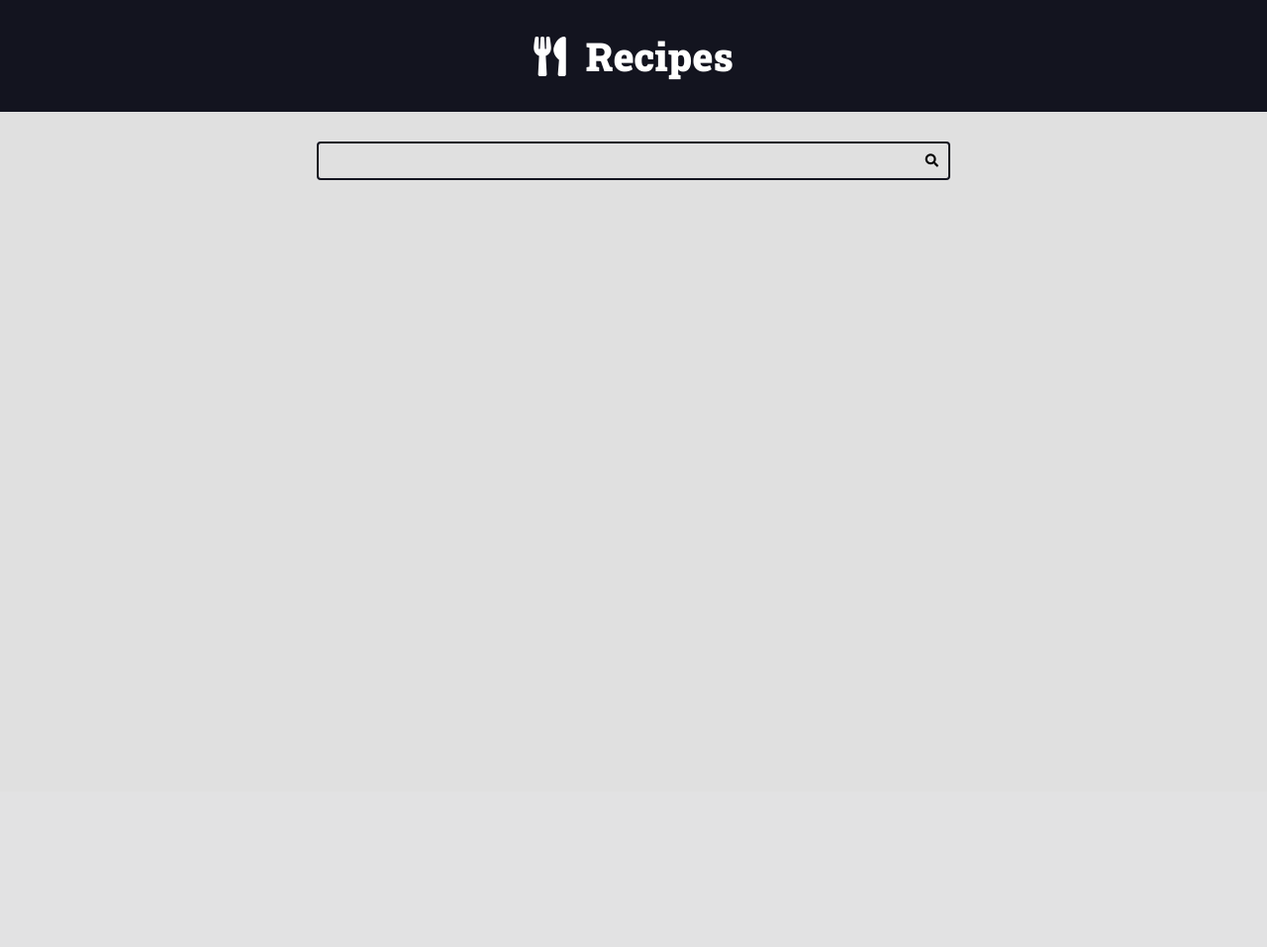
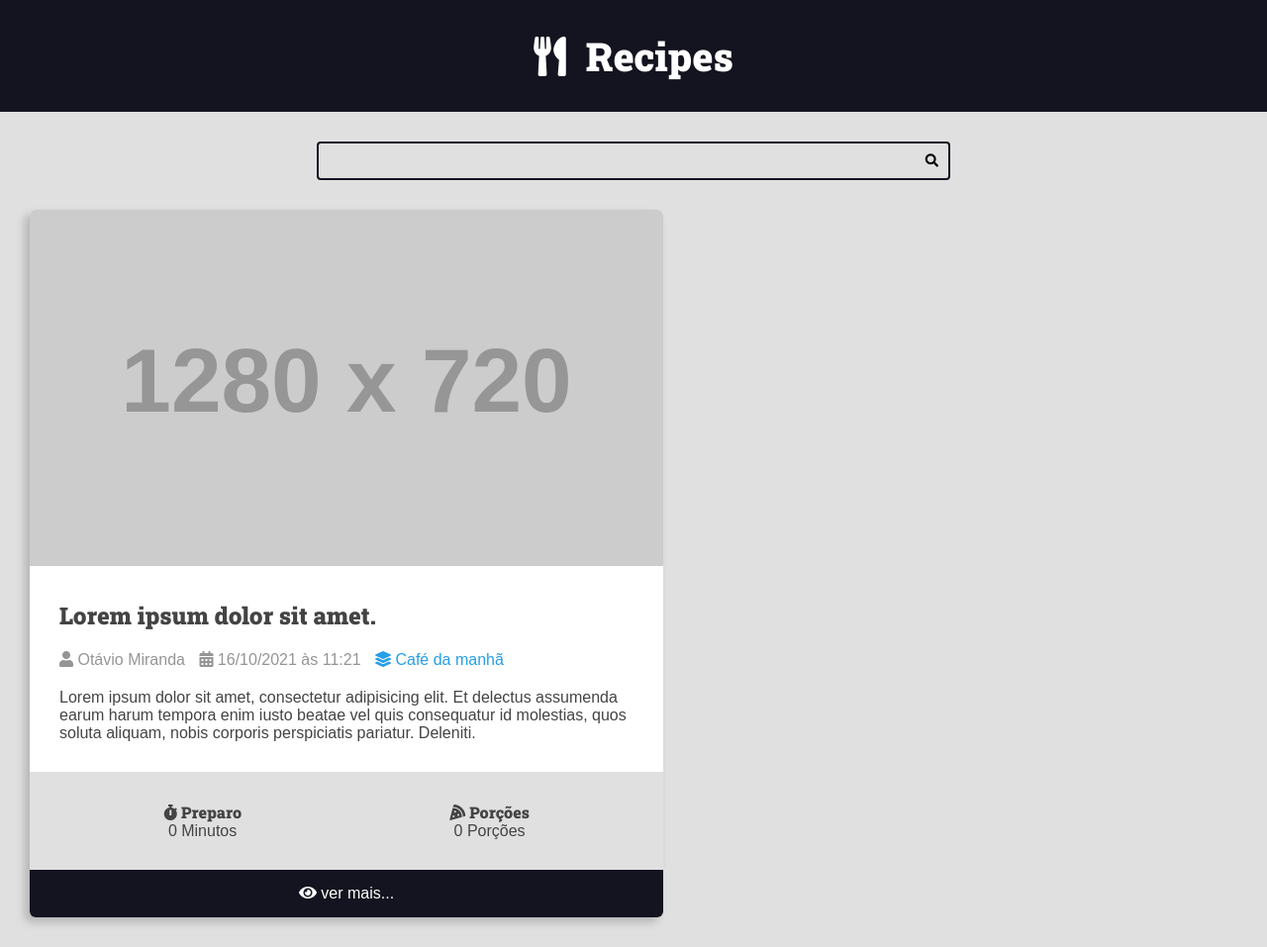
Before and after one commit to Tecnotrom177/Django_pojeto, a Django app: page / in a window 1280 px wide. Shown: the whole page at 99% size. Before the commit the page ends 182 px from the top, so only its background shows below. Run offline with Django 5.2, Linux system fonts and the light colour scheme; grey boxes labelled with a size stand in for pictures from a placeholder-image service; some libraries are stand-ins or nearby versions.

Commit message:
manipulação da receita pagina inicial

```diff
--- a/recipes/templates/recipes/pages/home.html
+++ b/recipes/templates/recipes/pages/home.html
@@ -1,16 +1,66 @@
 {% include "recipes/partials/head.html" %}
 <body>
     {% include "recipes/partials/header.html" %}
+    {% include "recipes/partials/search.html" %}
 
+    <main class="main-content-container">
+        <div class="main-content main-content-list container">
+            <div class="recipe recipe-list-item">
+                <div class="recipe-cover">
+                    <img src="https://placehold.co/1280x720/orange/white" alt="Temporário">
+                </div>
+                <div class="recipe-title-container">
+                    <h2 class="recipe-title">Lorem ipsum dolor sit amet.</h2>
+                </div>
 
-    <div class="search-container">
-        <div class="container">
-            <form action="" class="search-form">
-                <input type="search" class="search-input" name="search">
-                <button type="submit" class="search-button"><i class="fas fa-search"></i></button>
-            </form>
+                <div class="recipe-author">
+                    <span class="recipe-author-item">
+                        <i class="fas fa-user"></i>
+                        Otávio Miranda
+                    </span>
+
+                    <span class="recipe-author-item">
+                        <i class="fas fa-calendar-alt"></i>
+                        16/10/2021 às 11:21
+                    </span>
+
+                    <span class="recipe-author-item">
+                        <a href="/recipes/category/cafe-da-manha/">
+                            <i class="fas fa-layer-group"></i>
+                            <span>Café da manhã</span>
+                        </a>
+                    </span>
+                </div>
+
+                <div class="recipe-content">
+                    <p>Lorem ipsum dolor sit amet, consectetur adipisicing elit. Et delectus assumenda earum harum tempora enim iusto beatae vel quis consequatur id molestias, quos soluta aliquam, nobis corporis perspiciatis pariatur. Deleniti.</p>
+                </div>
+
+                <div class="recipe-meta-container">
+                    <div class="recipe-meta recipe-preparation">
+                        <h3 class="recipe-meta-title"><i class="fas fa-stopwatch"></i> Preparo</h3>
+                        <div class="recipe-meta-text">
+                            0 Minutos
+                        </div>
+                    </div>
+                    <div class="recipe-meta recipe-servings">
+                        <h3 class="recipe-meta-title"><i class="fas fa-pizza-slice"></i> Porções</h3>
+                        <div class="recipe-meta-text">
+                            0 Porções
+                        </div>
+                    </div>
+                </div>
+
+                <footer class="recipe-footer">
+                    <a class="recipe-read-more button button-dark button-full-width" href="/recipes/3/">
+                        <i class="fas fa-eye"></i>
+                        <span>ver mais...</span>
+                    </a>
+                </footer>
+
+            </div>
         </div>
-    </div>
+    </main>
 </body>
 
 </html>
--- a/recipes/templates/recipes/partials/head.html
+++ b/recipes/templates/recipes/partials/head.html
@@ -79,6 +79,7 @@
             font-size: 1.6rem;
             font-family: var(--font-primary);
             background: var(--color-gray-1);
+            color: var(--color-dark-text);
         }
 
         h1,
@@ -160,5 +161,100 @@
         .search-form:focus-within .search-button {
             color: var(--color-primary);
         }
+
+        .main-content {
+            padding-top: 0;
+        }
+
+        .main-content-list {
+            display: grid;
+            grid-template-columns: repeat(auto-fit, minmax(340px, 1fr));
+            gap: var(--spacing-gutter-large);
+        }
+
+        .recipe {
+            background: var(--color-white);
+            box-shadow: -5px 5px 10px rgba(0, 0, 0, .2);
+            transform: scale(1);
+            transition: all 300ms ease-in-out;
+            border-radius: 0.6rem;
+            overflow: hidden;
+        }
+
+        .recipe img {
+            max-width: 100%;
+        }
+
+        .recipe-list-item {
+            max-width: 64rem;
+
+        }
+
+        .recipe-list-item:hover {
+            transform: scale(1.03);
+            box-shadow: -8px 8px 18px rgba(0, 0, 0, .25);
+        }
+
+        .recipe-title-container {
+            padding: var(--spacing-gutter-medium);
+            padding-bottom: 2rem;
+        }
+
+        .recipe-author {
+            padding: 0 var(--spacing-gutter-medium);
+        }
+
+        .recipe-content {
+            padding: var(--spacing-gutter-medium);
+            padding-top: 2rem;
+        }
+
+        .recipe-author-item {
+            color: var(--color-gray-4);
+            margin-right: 1rem;
+        }
+
+        .recipe-author-item a {
+            color: var(--color-primary);
+            transition: all 300ms ease-in-out;
+            text-decoration: none;
+        }
+
+        .recipe-author-item a:hover {
+            color: var(--color-primary-dark);
+        }
+
+        .recipe-meta-container {
+            display: flex;
+            flex-flow: row wrap;
+            padding: var(--spacing-gutter-medium);
+            background: var(--color-gray-1);
+        }
+
+        .recipe-meta {
+            display: flex;
+            flex-flow: column nowrap;
+            flex-shrink: 1;
+            flex-grow: 1;
+            text-align: center;
+        }
+
+        .recipe-meta-title {
+            font-size: 1.6rem;
+        }
+
+        .recipe-footer a {
+            background: var(--color-primary-dark);
+            display: block;
+            color: var(--color-white);
+            text-decoration: none;
+            text-align: center;
+            padding: 1.5rem var(--spacing-gutter-medium);
+            transition: all 300ms ease-in-out;
+        }
+
+        .recipe-footer a:hover {
+            filter: brightness(1.5);
+        }
     </style>
 </head>
--- /dev/null
+++ b/recipes/templates/recipes/partials/search.html
@@ -0,0 +1,8 @@
+<div class="search-container">
+    <div class="container">
+        <form action="" class="search-form">
+            <input type="search" class="search-input" name="search">
+            <button type="submit" class="search-button"><i class="fas fa-search"></i></button>
+        </form>
+    </div>
+</div>
```
